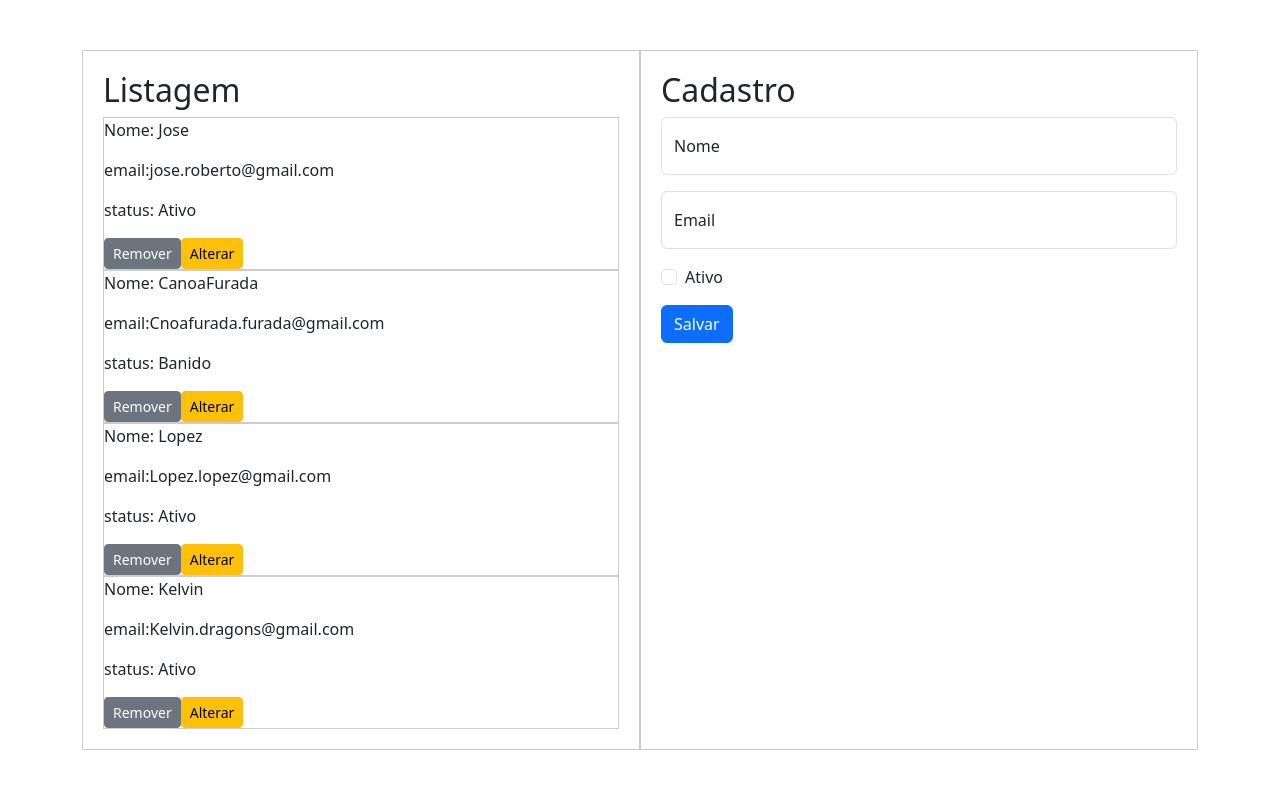
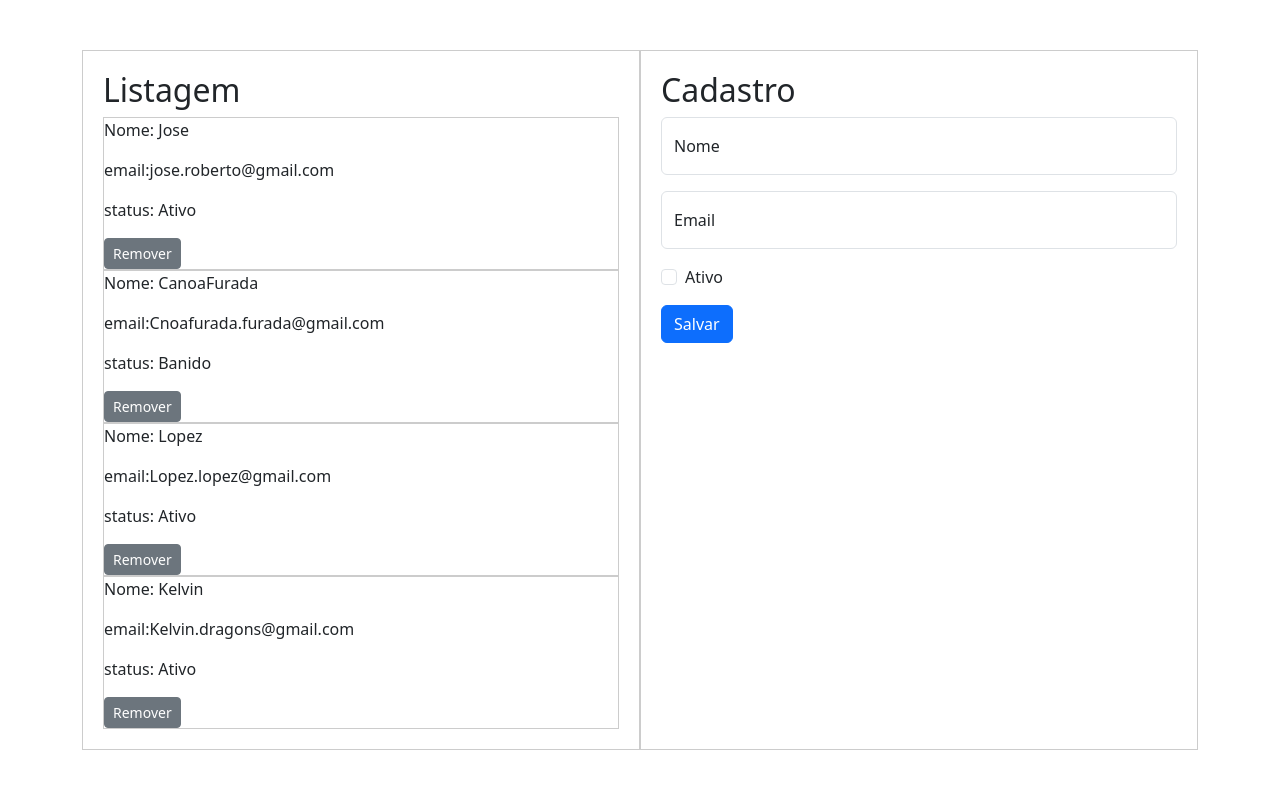
Before and after one commit to JoseRoberto321/gerenciador-usuarios, a React (Create React App) app: page / in a window 1280 px wide. Shown: the top 788 px of the page. Built offline with nearby package versions, Linux system fonts and the light colour scheme.

Commit message:
operação de delete concluida

```diff
--- a/src/Componentes/Listagem.js
+++ b/src/Componentes/Listagem.js
@@ -24,7 +24,6 @@ function Listagem(props){
               <p>email:{item.email}</p>
               <p> status: {item.status == true ?"Ativo" :"Banido"} </p>
               <button onClick={ ()=> remover(item) } className="btn btn-secondary btn-sm"> Remover </button>
-              <button onClick={ ()=> remover(item) } className="btn btn-warning btn-sm"> Alterar </button>
               </div>
 
             )
```
